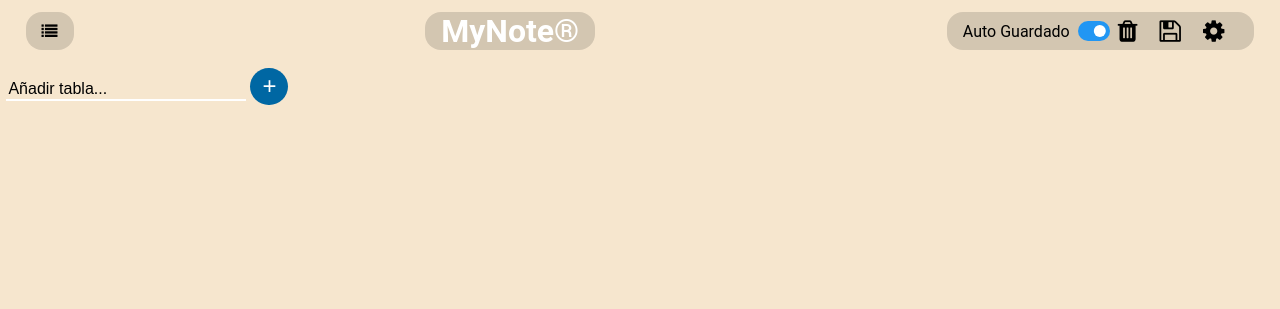
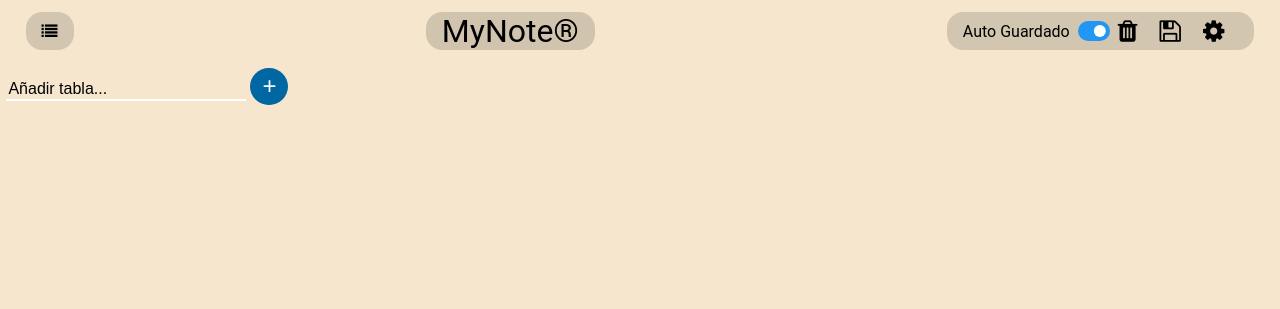
Before and after one commit to ticiAngelucci/trelloSist, a PHP site: page / in a window 1280 px wide. Shown: the top 309 px of the page. Run offline with PHP 8.4, Linux system fonts and the light colour scheme.

Commit message:
meEquivoQue

```diff
--- a/css/main.css
+++ b/css/main.css
@@ -151,8 +151,8 @@ body {
 }
 
 .sidenav p.is-title {
-    font-size: 1.5rem;
-    color: #818181;
+    font-size: 2.0rem;
+    color: #ffffff;
     display: block;
     transition: 0.3s;
     text-align: center;
@@ -296,11 +296,11 @@ body {
 }
 
 #title {
-    color: white;
+    color: rgb(0, 0, 0);
     margin: 0;
-    font-weight: 600;
+    font-weight: 400;
 
-    background-color: rgba(14, 14, 14, 0.15);
+    background-color: rgba(0, 0, 0, 0.15);
     padding-inline: 1rem;
     border-radius: 1rem;
 }
```
